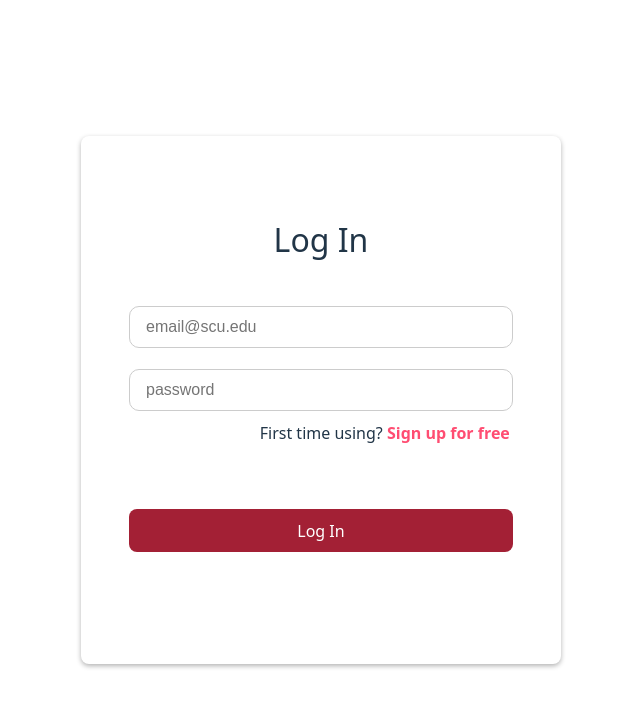
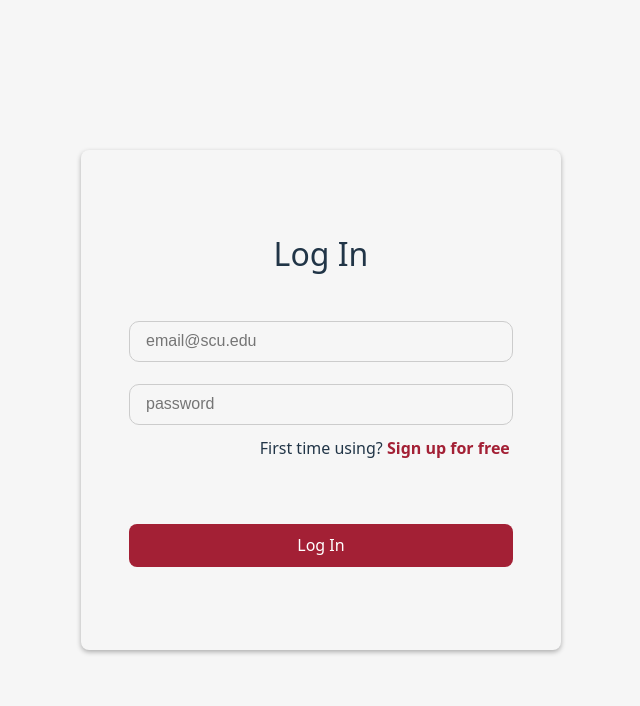
Before and after one commit to hryow/SCUMarketplace, a React (Vite) app in the folder Frontend/: page / in a window 1280 px wide. Shown: the top 706 px of the page, without its empty margins (319-959 px from the left). Built offline with nearby package versions, Linux system fonts and the light colour scheme; the HTML template or start-up script is replaced by a standard one.

Commit message:
Added in animations to LoginPage

```diff
--- a/Frontend/src/components/CreateListingPage.jsx
+++ b/Frontend/src/components/CreateListingPage.jsx
@@ -59,8 +59,6 @@ async function submitListing(event){
     } catch (error) {
         console.error('Error submitting listing:', error);
     }
-
-    // navigate('/Gallery'); // Redirect to Gallery page
 
     //clear form after submission
     setListingName('');
--- a/Frontend/src/components/ListingCard.jsx
+++ b/Frontend/src/components/ListingCard.jsx
@@ -18,7 +18,7 @@ export default function ListingCard({ listingData }) {
                 <div className={styles.priceDetails}>
                     <div className={styles.price}>${price}</div>
                     <Link to={`/listing/${id}`} className={styles.details} onClick={(e) => e.stopPropagation()}>
-                        more details &gt;
+                        More Details &gt;
                     </Link>
                 </div>
             </div>
--- a/Frontend/src/components/LoginPage.jsx
+++ b/Frontend/src/components/LoginPage.jsx
@@ -100,7 +100,8 @@ export default function LoginPage({ setUserEmail }) {
     }
 
     return (
-        <div className={styles.card}>
+        <div className={`${styles.card} ${!hasAccount ? styles.signup : ''}`}>
+
             <div className={`${styles.content} ${isAnimating ? styles.hidden : ''}`}>
                 <div className={styles.title}>
                     {hasAccount ? 'Log In' : 'Sign Up'}
--- a/Frontend/src/components/LoginPage.module.css
+++ b/Frontend/src/components/LoginPage.module.css
@@ -3,14 +3,19 @@
     box-shadow: 0 2px 5px rgba(0, 0, 0, 0.3);
     padding: 3rem;
     width: 30rem;
-    height: 70%;
+    max-height: 500px;
     margin-top: 5rem auto;
+    transition: max-height 0.8s ease;
+}
+
+.card.signup {
+    max-height: 800px;
 }
 
 .content {
     opacity: 1;
     transform: translateX(0);
-    transition: opacity 0.3s ease, transform 0.3s ease;
+    transition: opacity 1s ease, transform 1s ease;
 }
 
 .hidden {
@@ -45,11 +50,12 @@
 .link {
     cursor: pointer;
     font-weight: 700;
-    color: #FF4D72;
+    color: #A32035;
 }
 
 .link:hover {
     filter: brightness(0.8);
+    text-decoration: underline;
 }
 
 button {
@@ -57,3 +63,8 @@ button {
     background-color: #A32035;
     color: white;
 }
+
+button:hover {
+    background-color: #862633;
+    cursor: pointer;
+}
--- a/Frontend/src/index.css
+++ b/Frontend/src/index.css
@@ -2,6 +2,7 @@
   box-sizing: border-box;
   margin: 0;
   padding: 0;
+  background-color: #F6F6F6;
 }
 
 :root {
```
Also changed, not shown: Frontend/src/components/Header.jsx (line endings or trailing spaces).
